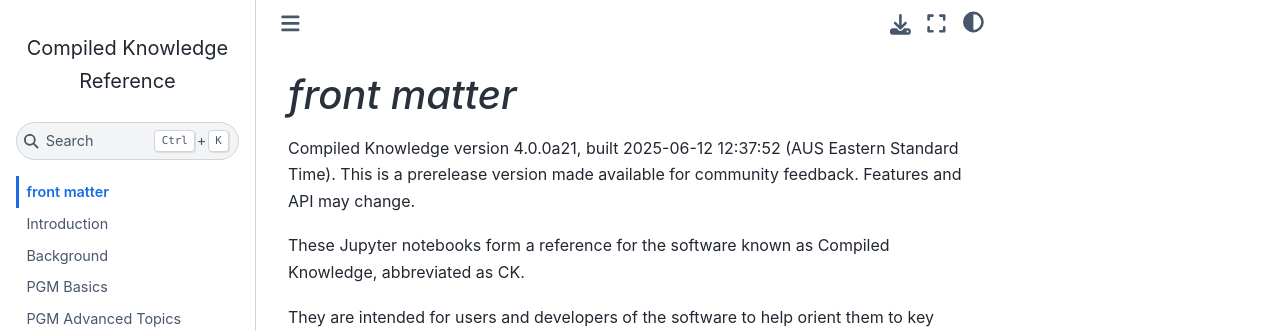
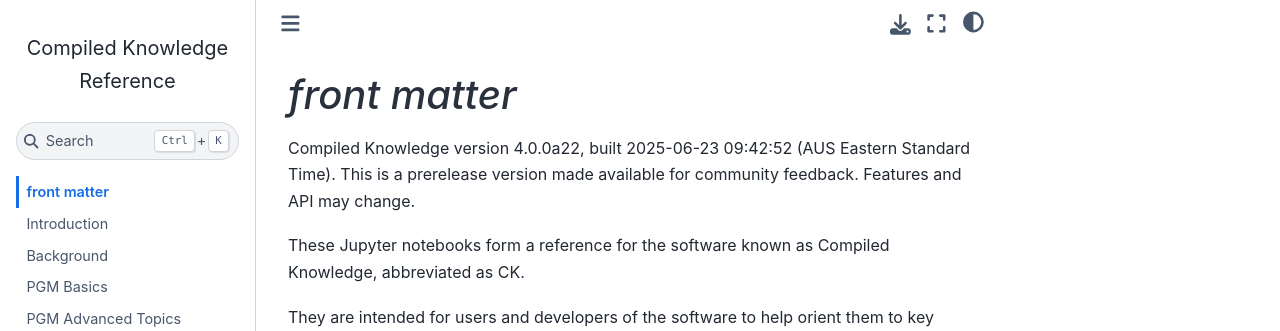
Before and after one commit to ropeless/compiled_knowledge, a Jupyter Book: the page built from docs/00_front_matter.md, in a window 1280 px wide. Shown: the top 331 px of the page. Built offline with Jupyter Book 1.0.4 settings and Sphinx 7.4.7 and the Sphinx Book theme 1.1.4, drawn with Linux system fonts in a browser that asks for light colours; pages that are not in the unit, such as notebooks, are missing from menus.

```diff
--- a/docs/00_front_matter.md
+++ b/docs/00_front_matter.md
@@ -1,6 +1,6 @@
 # _front matter_
 
-Compiled Knowledge version 4.0.0a21, built 2025-06-12 12:37:52 (AUS Eastern Standard Time).
+Compiled Knowledge version 4.0.0a22, built 2025-06-23 09:42:52 (AUS Eastern Standard Time).
 This is a prerelease version made available for community feedback. Features and API may change.
 
 These Jupyter notebooks form a reference for the software known as Compiled Knowledge, abbreviated as CK.
--- a/pyproject.toml
+++ b/pyproject.toml
@@ -1,6 +1,6 @@
 [project]
 name = "compiled-knowledge"
-version = "4.0.0a21"
+version = "4.0.0a22"
 description = "A Python package for compiling and querying discrete probabilistic graphical models."
 readme = "README.md"
 license = "MIT"
```
Also changed, not shown: docs/03_PGM_basics.ipynb, docs/04_PGM_advanced.ipynb, docs/05_example_PGMs.ipynb, docs/06_circuits_and_programs.ipynb, docs/07_PGM_compilers_advanced.ipynb, docs/08_circuit_compilers_advanced.ipynb, docs/09_sampling.ipynb.
